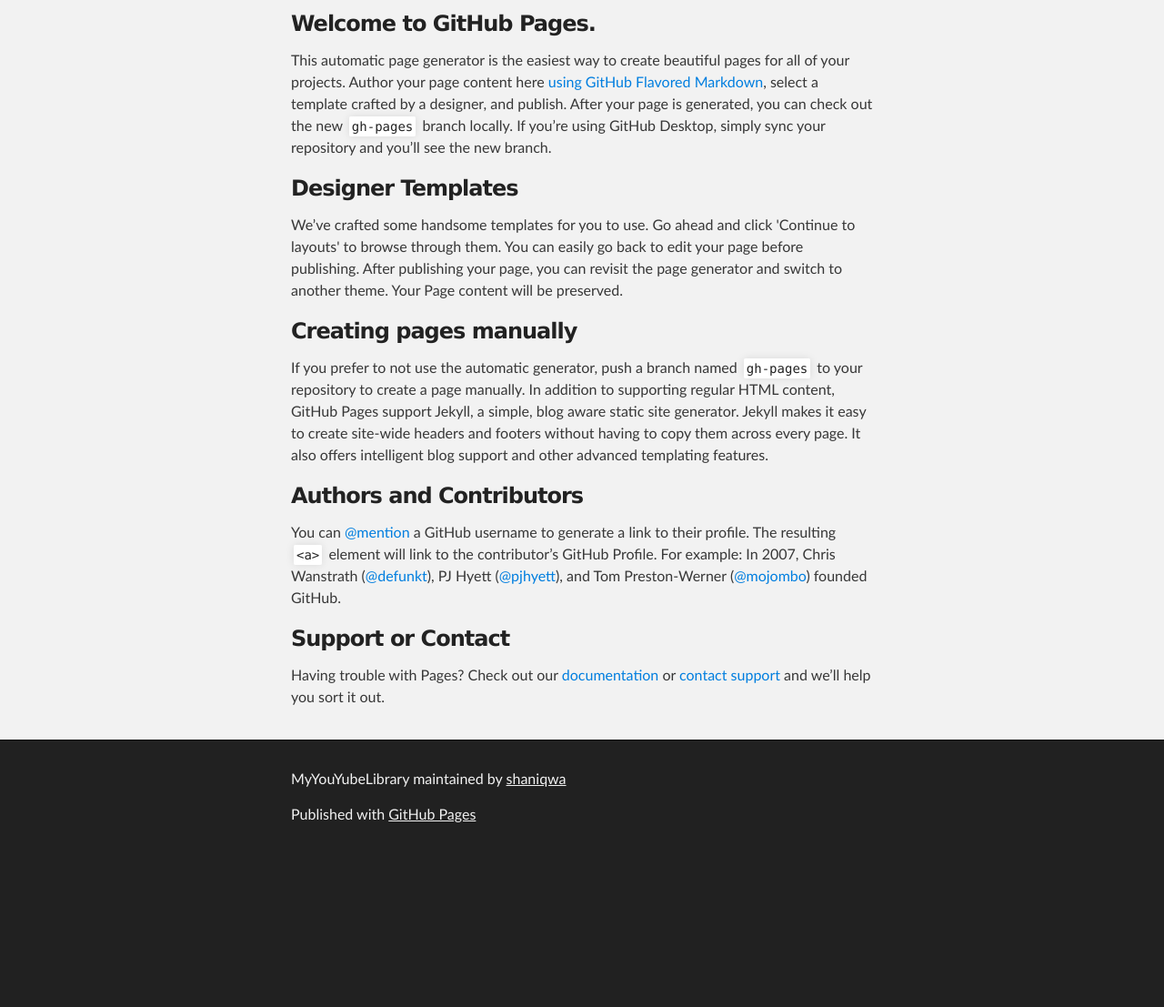
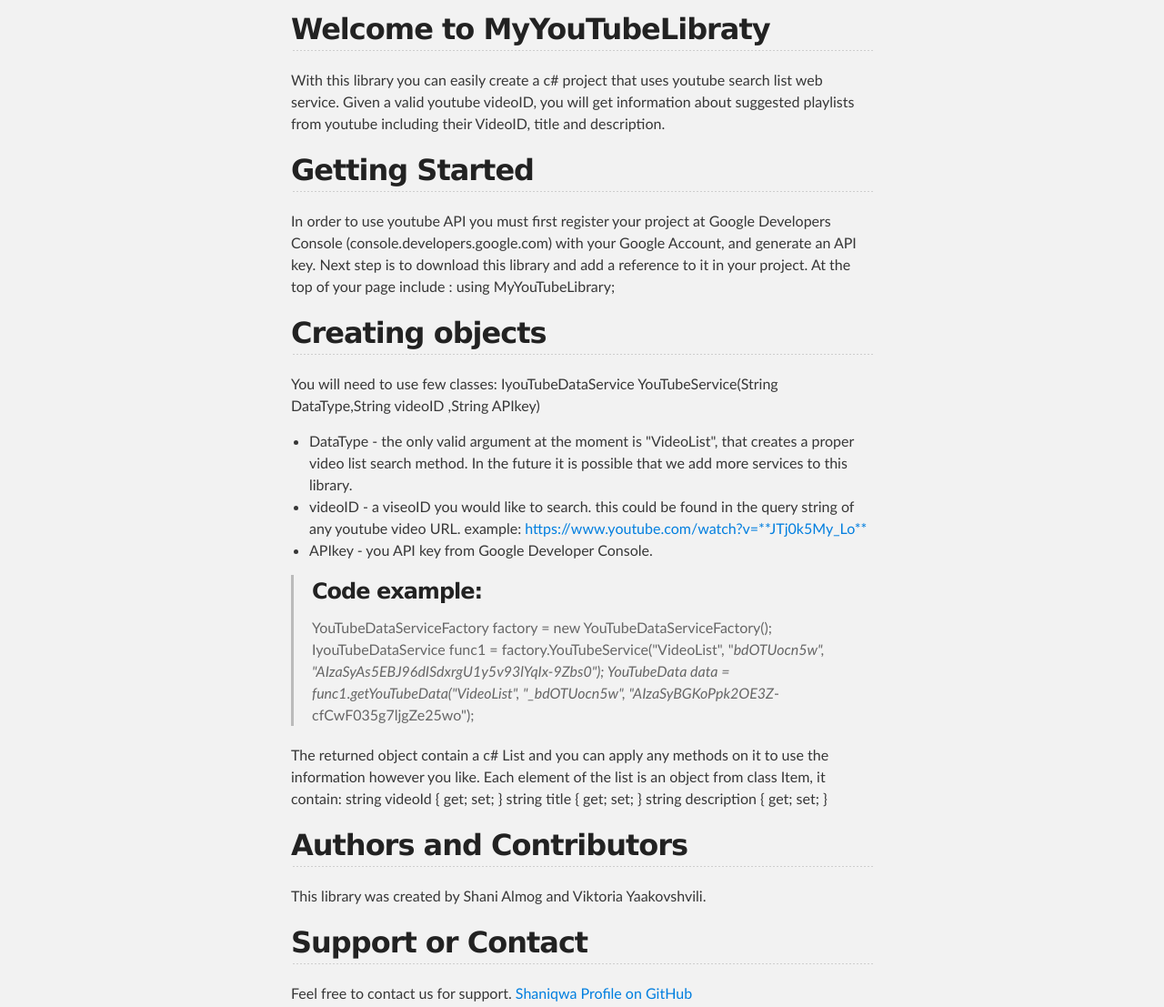
Before and after one commit to shaniqwa/C-Project, a plain HTML site: page index.html in a window 1280 px wide. Shown: the part 288-1395 px from the top of the page at 91% size. Before the commit the page ends 1230 px from the top, so only its background shows below. Drawn offline with Linux system fonts and the light colour scheme.

Commit message:
Create gh-pages branch via GitHub

```diff
--- a/index.html
+++ b/index.html
@@ -31,30 +31,59 @@
     <!-- MAIN CONTENT -->
     <div id="main_content_wrap" class="outer">
       <section id="main_content" class="inner">
-        <h3>
-<a id="welcome-to-github-pages" class="anchor" href="#welcome-to-github-pages" aria-hidden="true"><span class="octicon octicon-link"></span></a>Welcome to GitHub Pages.</h3>
+        <h2>
+<a id="welcome-to-myyoutubelibraty" class="anchor" href="#welcome-to-myyoutubelibraty" aria-hidden="true"><span class="octicon octicon-link"></span></a>Welcome to MyYouTubeLibraty</h2>
 
-<p>This automatic page generator is the easiest way to create beautiful pages for all of your projects. Author your page content here <a href="https://guides.github.com/features/mastering-markdown/">using GitHub Flavored Markdown</a>, select a template crafted by a designer, and publish. After your page is generated, you can check out the new <code>gh-pages</code> branch locally. If you’re using GitHub Desktop, simply sync your repository and you’ll see the new branch.</p>
+<p>With this library you can easily create a c# project that uses youtube search list web service.
+Given a valid youtube videoID, you will get information about suggested playlists from youtube including their VideoID, title and description. </p>
 
+<h2>
+<a id="getting-started" class="anchor" href="#getting-started" aria-hidden="true"><span class="octicon octicon-link"></span></a>Getting Started</h2>
+
+<p>In order to use youtube API you must first register your project at Google Developers Console (console.developers.google.com) with your Google Account, and generate an API key.
+Next step is to download this library and add a reference to it in your project.
+At the top of your page include : using MyYouTubeLibrary;  </p>
+
+<h2>
+<a id="creating-objects" class="anchor" href="#creating-objects" aria-hidden="true"><span class="octicon octicon-link"></span></a>Creating objects</h2>
+
+<p>You will need to use few classes:
+IyouTubeDataService YouTubeService(String DataType,String videoID ,String APIkey)</p>
+
+<ul>
+<li>DataType - the only valid argument at the moment is "VideoList", that creates a proper video list search method. In the future it is possible that we add more services to this library. </li>
+<li>videoID - a viseoID you would like to search. this could be found in the query string of any youtube video URL.
+example:
+<a href="https://www.youtube.com/watch?v=**JTj0k5My_Lo**">https://www.youtube.com/watch?v=**JTj0k5My_Lo**</a>
+</li>
+<li>APIkey - you API key from Google Developer Console.</li>
+</ul>
+
+<blockquote>
 <h3>
-<a id="designer-templates" class="anchor" href="#designer-templates" aria-hidden="true"><span class="octicon octicon-link"></span></a>Designer Templates</h3>
+<a id="code-example" class="anchor" href="#code-example" aria-hidden="true"><span class="octicon octicon-link"></span></a>Code example:</h3>
 
-<p>We’ve crafted some handsome templates for you to use. Go ahead and click 'Continue to layouts' to browse through them. You can easily go back to edit your page before publishing. After publishing your page, you can revisit the page generator and switch to another theme. Your Page content will be preserved.</p>
+<p>YouTubeDataServiceFactory factory = new YouTubeDataServiceFactory();
+IyouTubeDataService func1 = factory.YouTubeService("VideoList", "<em>bdOTUocn5w", "AIzaSyAs5EBJ96dISdxrgU1y5v93lYqIx-9Zbs0");
+YouTubeData data = func1.getYouTubeData("VideoList", "_bdOTUocn5w", "AIzaSyBGKoPpk2OE3Z</em>-cfCwF035g7ljgZe25wo");</p>
+</blockquote>
 
-<h3>
-<a id="creating-pages-manually" class="anchor" href="#creating-pages-manually" aria-hidden="true"><span class="octicon octicon-link"></span></a>Creating pages manually</h3>
+<p>The returned object contain a c# List and you can apply any methods on it to use the information however you like.
+Each element of the list is an object from class Item, it contain:
+string videoId { get; set; }
+string title { get; set; }
+string description { get; set; } </p>
 
-<p>If you prefer to not use the automatic generator, push a branch named <code>gh-pages</code> to your repository to create a page manually. In addition to supporting regular HTML content, GitHub Pages support Jekyll, a simple, blog aware static site generator. Jekyll makes it easy to create site-wide headers and footers without having to copy them across every page. It also offers intelligent blog support and other advanced templating features.</p>
+<h2>
+<a id="authors-and-contributors" class="anchor" href="#authors-and-contributors" aria-hidden="true"><span class="octicon octicon-link"></span></a>Authors and Contributors</h2>
 
-<h3>
-<a id="authors-and-contributors" class="anchor" href="#authors-and-contributors" aria-hidden="true"><span class="octicon octicon-link"></span></a>Authors and Contributors</h3>
+<p>This library was created by Shani Almog and Viktoria Yaakovshvili. </p>
 
-<p>You can <a href="https://github.com/blog/821" class="user-mention">@mention</a> a GitHub username to generate a link to their profile. The resulting <code>&lt;a&gt;</code> element will link to the contributor’s GitHub Profile. For example: In 2007, Chris Wanstrath (<a href="https://github.com/defunkt" class="user-mention">@defunkt</a>), PJ Hyett (<a href="https://github.com/pjhyett" class="user-mention">@pjhyett</a>), and Tom Preston-Werner (<a href="https://github.com/mojombo" class="user-mention">@mojombo</a>) founded GitHub.</p>
+<h2>
+<a id="support-or-contact" class="anchor" href="#support-or-contact" aria-hidden="true"><span class="octicon octicon-link"></span></a>Support or Contact</h2>
 
-<h3>
-<a id="support-or-contact" class="anchor" href="#support-or-contact" aria-hidden="true"><span class="octicon octicon-link"></span></a>Support or Contact</h3>
-
-<p>Having trouble with Pages? Check out our <a href="https://help.github.com/pages">documentation</a> or <a href="https://github.com/contact">contact support</a> and we’ll help you sort it out.</p>
+<p>Feel free to contact us for support.
+<a href="https://github.com/shaniqwa">Shaniqwa Profile on GitHub</a></p>
       </section>
     </div>
 
```
Also changed, not shown: params.json (+1 -1 lines).
